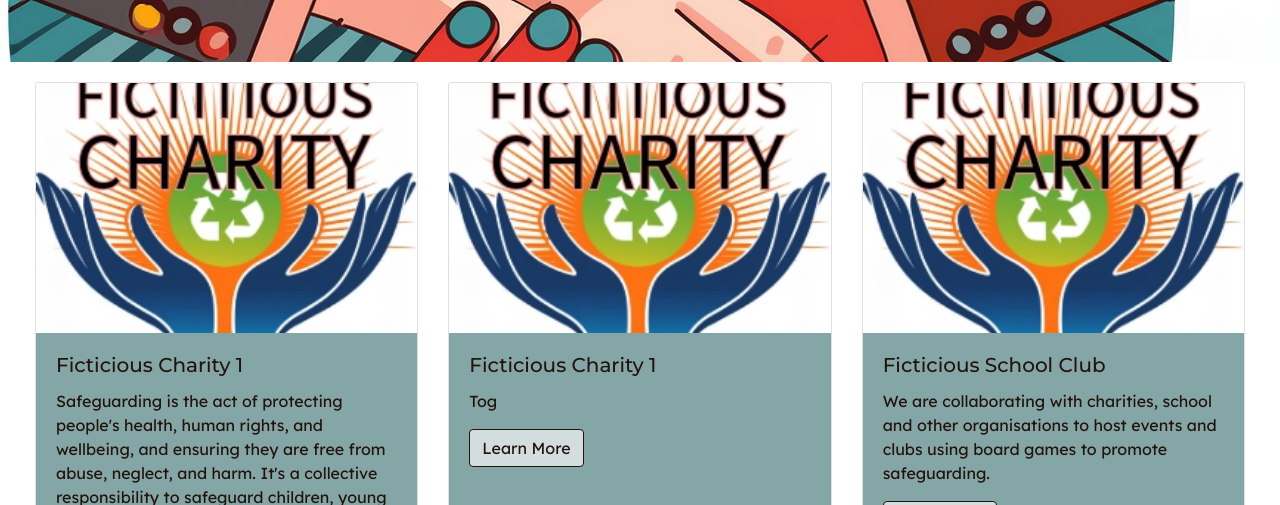
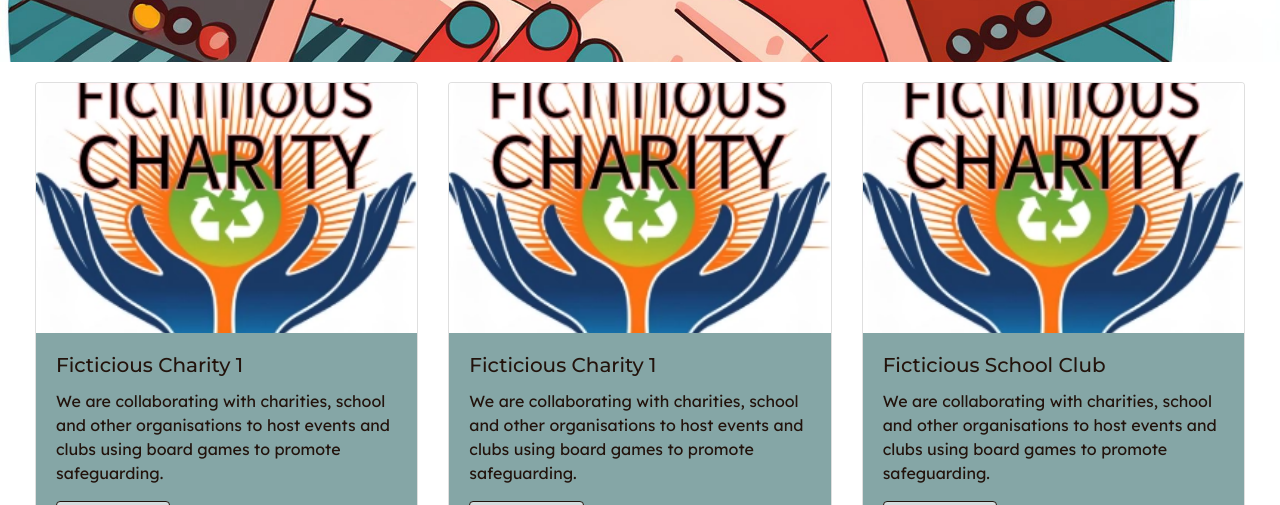
Before and after one commit to laurachri-hall/project-1-safeguarding-bbg, a plain HTML site: page outreach.html in a window 1280 px wide. Shown: the part 295-800 px from the top of the page. Drawn offline with nearby package versions, Linux system fonts and the light colour scheme.

Commit message:
Feat: placeholder text added to cards

```diff
--- a/outreach.html
+++ b/outreach.html
@@ -73,9 +73,8 @@
           <div class="card-body">
             <h5 class="card-title">Ficticious Charity 1</h5>
             <p class="card-text">
-              Safeguarding is the act of protecting people's health, human rights, and wellbeing, and ensuring they are
-              free from abuse, neglect, and harm. It's a collective responsibility to safeguard children, young people,
-              and adults.
+              We are collaborating with charities, school and other organisations to host events and clubs using board
+              games to promote safeguarding.
             </p>
             <a class="btn btn-green" href="safeguarding.html" role="button">Learn More</a>
           </div>
@@ -86,7 +85,8 @@
           <div class="card-body">
             <h5 class="card-title">Ficticious Charity 1</h5>
             <p class="card-text">
-              Tog
+              We are collaborating with charities, school and other organisations to host events and clubs using board
+              games to promote safeguarding.
             </p>
             <a class="btn btn-green" href="guidelines.html" role="button">Learn More</a>
           </div>
```
